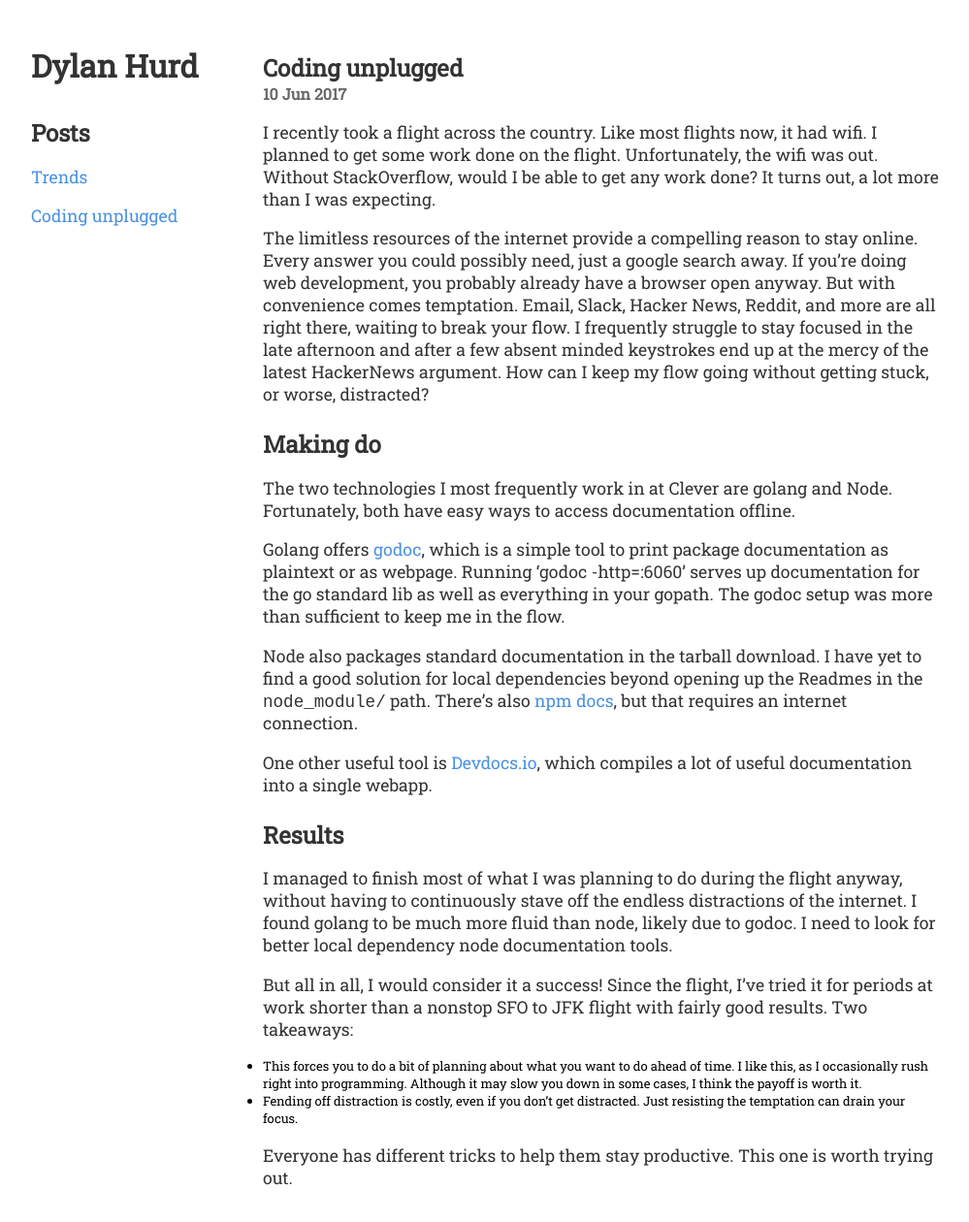
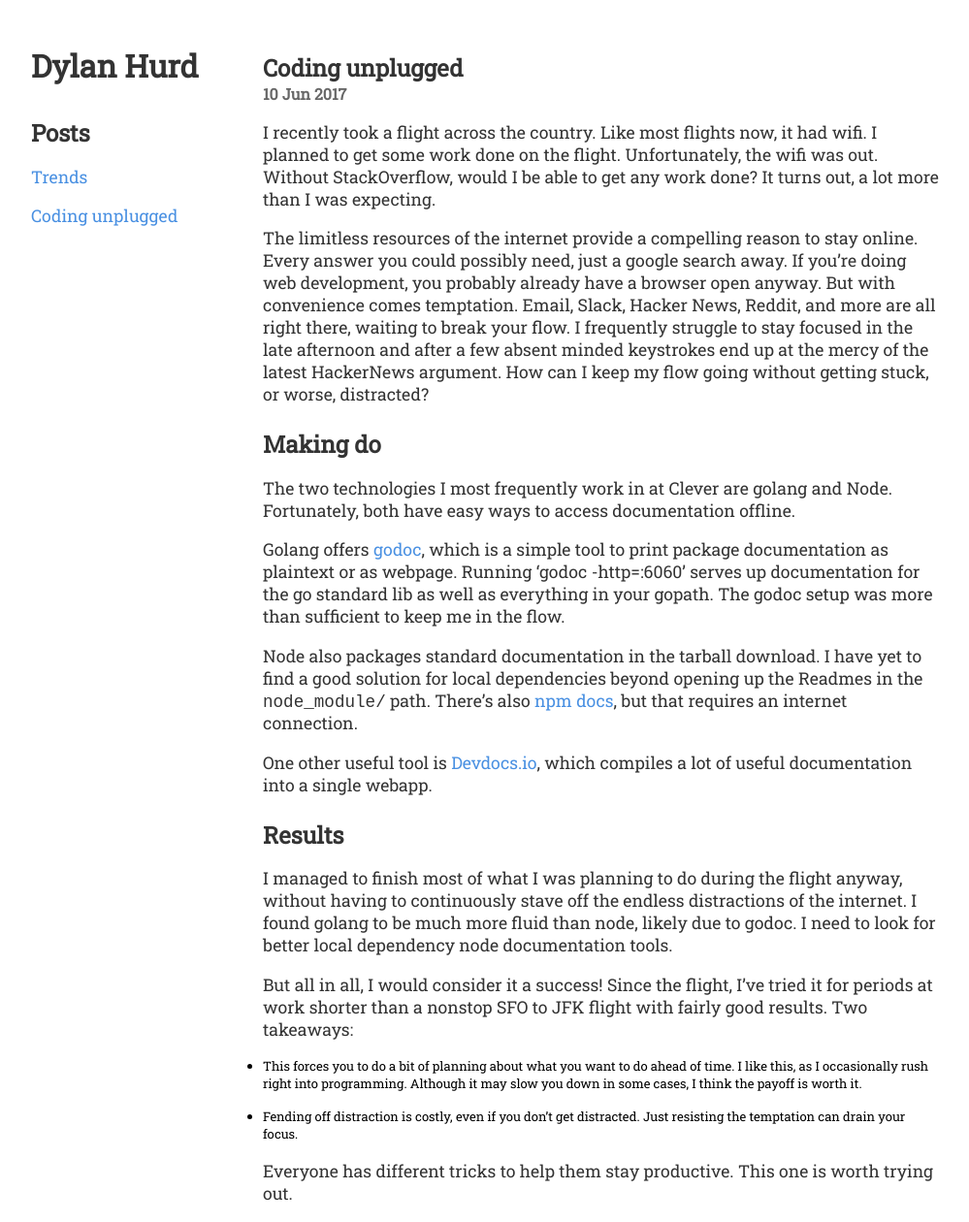
Before and after one commit to drhurd/drhurd.github.io, a Jekyll site: the page built from _posts/2017-06-10-coding-unplugged.md, in a window 1280 px wide. Shown: the whole page at 97% size, without its empty margins (0-999 px from the left). Built offline with Jekyll 4.4.1, drawn with Linux system fonts in a browser that asks for light colours.

Commit message:
Fix styles for ol and li elements

```diff
--- a/css/main.css
+++ b/css/main.css
@@ -77,6 +77,15 @@
   font-size: 1.1rem;
 }
 
+ol {
+  font-size: 1.1rem;
+  padding-left: 1rem;
+}
+
+li {
+  margin-bottom: 1rem;
+}
+
 a {
   color: #4990E2;
   font-size: 1.1rem;
```
